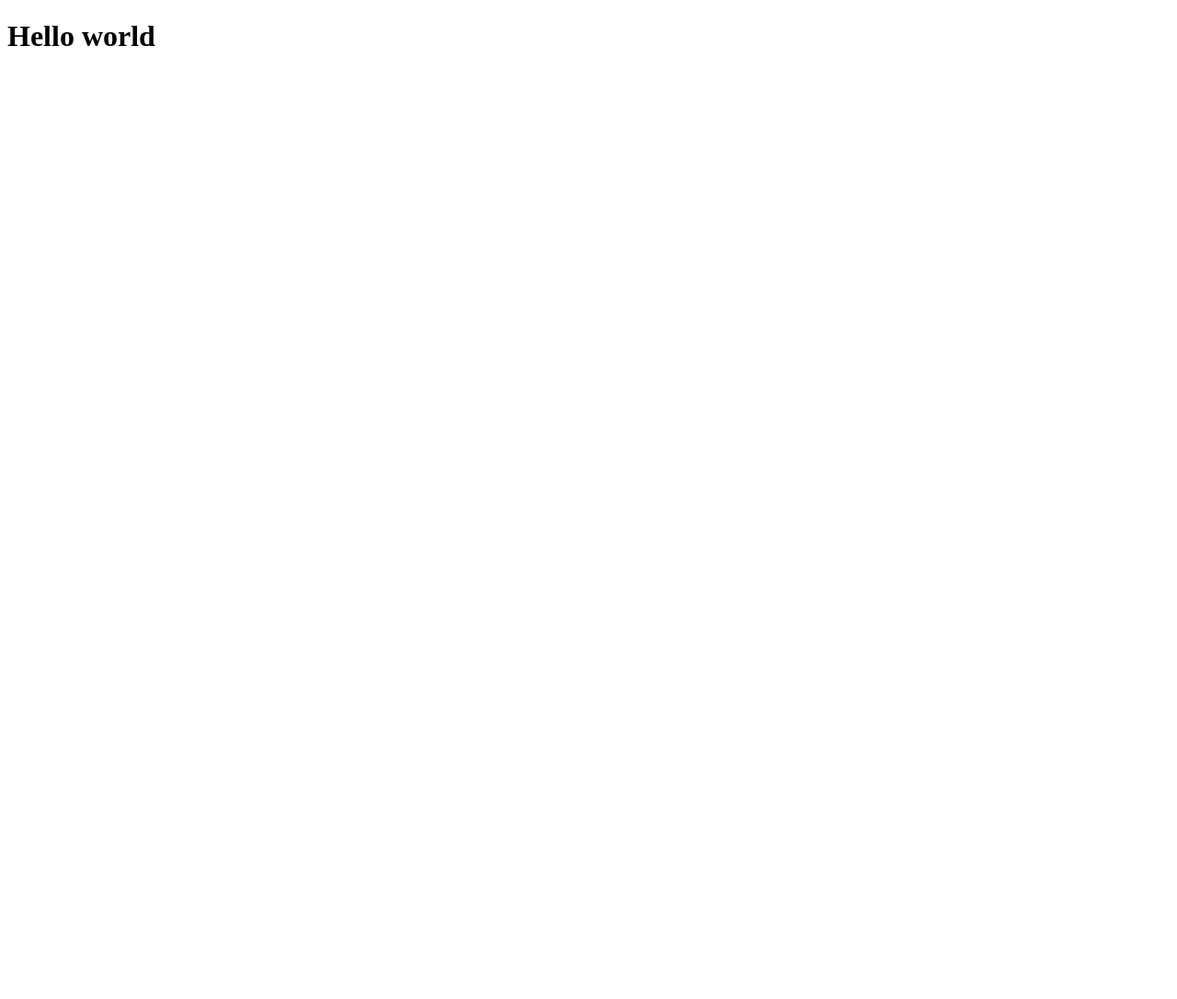
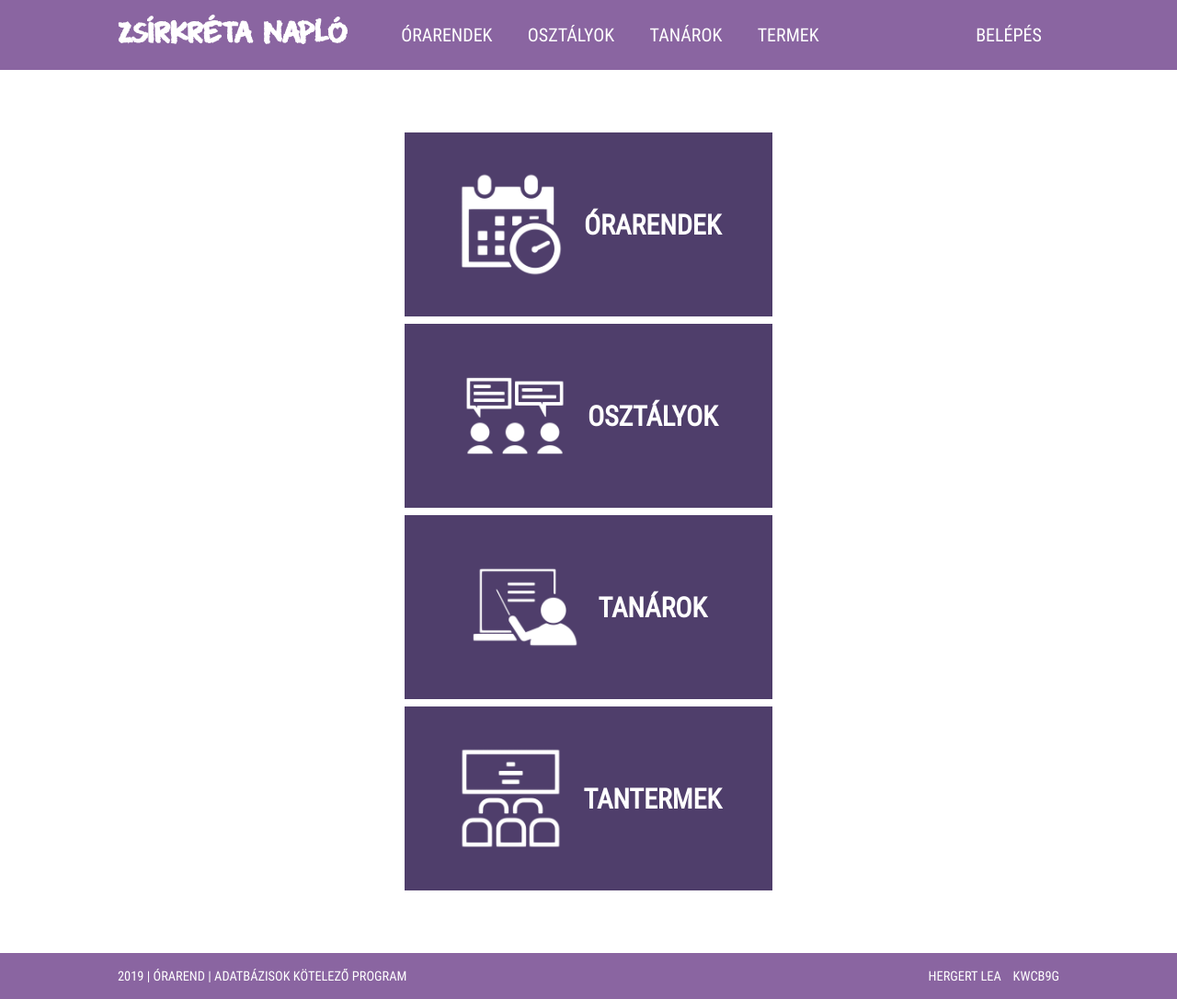
Before and after one commit to Skymorii/Adatb-Orarend, a React app in the folder client/: page / in a window 1280 px wide. Shown: the whole page at 92% size. Before the commit the page ends 800 px from the top, so only its background shows below. Built offline with nearby package versions, Linux system fonts and the light colour scheme.

Commit message:
Index page added, Router updated

```diff
--- /dev/null
+++ b/client/public/css/layout.css
@@ -0,0 +1,119 @@
+/* Added fonts */
+@font-face {
+    font-family: Crayon;
+    src: url("../media/Leftover Crayon.otf");
+}
+
+@font-face {
+    font-family: Roboto Condensed;
+    src: url("../media/RobotoCondensed.ttf");
+}
+
+@font-face {
+    font-family: Roboto;
+    src: url("../media/Roboto.ttf");
+}
+
+/* Default styling */
+html {
+    height: 100%;
+}
+
+body {
+    margin: 0;
+    padding: 0;
+    height: 100%;
+}
+
+#root {
+    min-height: 100%;
+
+    display: flex;
+    flex-direction: column;
+
+    font-family: Roboto Condensed;
+    text-transform: uppercase;
+}
+
+.divider {
+    width: 1vw;
+}
+
+/* Navigaton */
+li, a, button {
+    font-family: Roboto Condensed;
+    color: white;
+    text-decoration: none;
+}
+
+header {
+    background-color: #8a65a1;
+
+    left: 0;
+    right: 0;
+    height: 5vh;
+    padding: 2.25vh 10%;
+
+    display: flex;
+    justify-content: flex-start;
+    align-items: center;
+}
+
+header #logo {
+    font-family: Crayon;
+    color: white;
+    font-size: 5vh;
+    font-weight: bold;
+
+    cursor: pointer;
+}
+
+header #logo:hover {
+    color: #f8eaff;
+}
+
+header #navlinks, header #login {
+    list-style: none;
+}
+
+header #navlinks li, header #login li {
+    padding: 0 1.5vw;
+    display: inline-block;
+    font-size: 2.5vh;
+
+    cursor: pointer;
+}
+
+header #navlinks li:hover, header #login li:hover {
+    color: #f8eaff;
+}
+
+
+header #login {
+    margin-left: auto;
+}
+
+/*Footer*/
+footer {
+    background-color: #8a65a1;
+
+    bottom: 0;
+    left: 0;
+    right: 0;
+    height: 4.25vh;
+    padding: 1vh 10%;
+    margin-top: auto;
+
+    display: flex;
+    justify-content: flex-start;
+    align-items: center;
+
+    color: white;
+    font-size: 1.8vh;
+}
+
+#name {
+    margin-left: auto;
+    display: flex;
+    flex-direction: row;
+}
--- a/client/public/index.html
+++ b/client/public/index.html
@@ -1,17 +1,21 @@
 <!DOCTYPE html>
 
-<html lang="en">
+<html lang="hu">
 
   <head>
     <meta charset="utf-8" />
     <meta name="viewport" content="width=device-width, initial-scale=1" />
     <meta name="description" content="Web site created using create-react-app" />
+    <link rel="stylesheet" type="text/css" href="./css/layout.css" />
     <title>Zsírkréta Napló</title>
   </head>
 
   <body>
-    <noscript>You need to enable JavaScript to run this app.</noscript>
-    <div id="root"></div>
+    <noscript>Please enable JavaScript to run this app!</noscript>
+
+    <div id="root">
+
+    </div>
   </body>
 
 </html>
--- /dev/null
+++ b/client/src/components/footer/FooterComponent.js
@@ -0,0 +1,20 @@
+import React, { Component } from 'react';
+import { Link } from 'react-router-dom';
+
+export default class FooterComponent extends Component {
+    render() {
+        return (
+        <footer>
+            <div id="topic">
+                2019 | Órarend | Adatbázisok kötelező program
+            </div>
+
+            <div id="name">
+                Hergert Lea
+                <div className="divider"></div>
+                KWCB9G
+            </div>
+        </footer>
+        )
+    }
+}
--- /dev/null
+++ b/client/src/components/header/HeaderComponent.js
@@ -0,0 +1,25 @@
+import React, { Component } from 'react';
+import { Link } from 'react-router-dom';
+
+export default class HeaderComponent extends Component {
+    render() {
+        return (
+            <header>
+                <div id="logo">Zsírkréta Napló</div>
+
+                <nav id="navlinks">
+                    <ul>
+                        <li>Órarendek</li>
+                        <li>Osztályok</li>
+                        <li>Tanárok</li>
+                        <li>Termek</li>
+                    </ul>
+                </nav>
+
+                <ul id="login">
+                    <li>Belépés</li>
+                </ul>
+            </header>
+        )
+    }
+}
--- a/client/src/components/index/IndexComponent.js
+++ b/client/src/components/index/IndexComponent.js
@@ -1,10 +1,41 @@
 import React, { Component } from 'react';
 import { Link } from 'react-router-dom';
+import Schedule from './schedule.png'
+import Teacher from './teacher.png'
+import Classroom from './room.png'
+import Class from './class.png'
+import './index.css'
 
 export default class IndexComponent extends Component {
     render() {
         return (
-            <h1>Hello world</h1>
+            <main>
+                <div id="indexpage">
+                    <div className="tile" id="schedules">
+                        <img src={Schedule} alt="órarendek" />
+                        <div class="divider"></div>
+                        Órarendek
+                    </div>
+
+                    <div className="tile" id="classes">
+                        <img src={Class} alt="osztályok" />
+                        <div className="divider"></div>
+                        Osztályok
+                    </div>
+
+                    <div className="tile" id="teachers">
+                        <img src={Teacher} alt="tanárok" />
+                        <div className="divider"></div>
+                        Tanárok
+                    </div>
+
+                    <div className="tile" id="rooms">
+                        <img src={Classroom} alt="tantermek" />
+                        <div className="divider"></div>
+                        Tantermek
+                    </div>
+                </div>
+            </main>
         )
     }
 }
--- /dev/null
+++ b/client/src/components/index/index.css
@@ -0,0 +1,47 @@
+/* Index page styling */
+main {
+    margin: 5% 25%;
+
+    display: flex;
+    flex: 1;
+    justify-content: center;
+    align-items: center;
+}
+
+#indexpage {
+    display: flex;
+    flex-flow: row wrap;
+    justify-content: center;
+    align-items: center;
+
+    color: white;
+    font-size: 30px;
+    font-weight: bold;
+}
+
+#indexpage .tile {
+    width: 50vh;
+    height: 25vh;
+    margin: 0.5vh;
+
+    background-color: #4f3e6b;
+
+    display: flex;
+    justify-content: center;
+    align-items: center;
+
+    cursor: pointer;
+}
+
+#indexpage .tile:hover {
+    background-color: #8a65a1;
+
+}
+
+#indexpage .tile img {
+    height: 15vh;
+}
+
+#indexpage .divider {
+    width: 1.5vw;
+}
--- a/client/src/components/router/RouterComponent.js
+++ b/client/src/components/router/RouterComponent.js
@@ -1,6 +1,8 @@
 import React, { Component } from 'react';
 import { BrowserRouter as Router, Route, Switch } from 'react-router-dom';
+import HeaderComponent from '../header/HeaderComponent';
 import IndexComponent from '../index/IndexComponent';
+import FooterComponent from '../footer/FooterComponent';
 
 export default class RouterComponent extends Component {
     render() {
@@ -8,9 +10,13 @@ export default class RouterComponent extends Component {
             <Router>
                 <Switch>
                     <Route path="/">
-                        <IndexComponent />
+                        <HeaderComponent />
+                        <Switch>
+                            <Route exact path="/" component={IndexComponent}></Route>
+                        </Switch>
                     </Route>
                 </Switch>
+                <FooterComponent />
             </Router>
         );
     }
```
Also changed, not shown: client/public/media/Leftover Crayon.otf (added), client/public/media/Roboto.ttf (added), client/public/media/RobotoCondensed.ttf (added), client/src/components/index/class.png (added), client/src/components/index/room.png (added), client/src/components/index/schedule.png (added), client/src/components/index/teacher.png (added).
